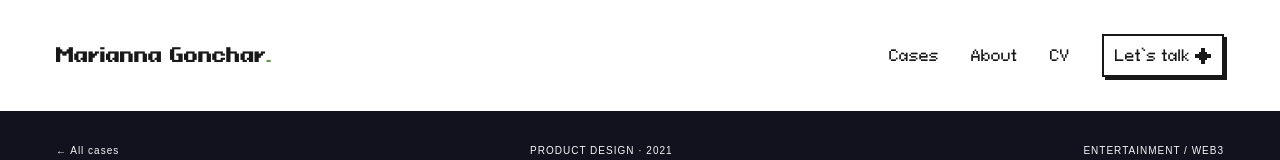
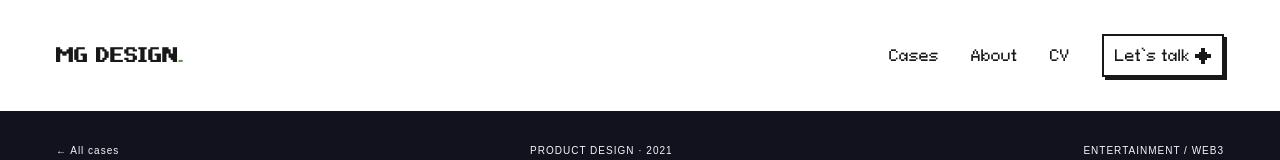
Before and after one commit to mariesanglante/marianna-portfolio, a Next.js app: page /cases/coinflix in a window 1280 px wide. Shown: the top 160 px of the page. Built offline with nearby package versions, Linux system fonts and the light colour scheme.

Commit message:
Use MG Design wordmark and gamify CV skills

```diff
--- a/app/cases/components.tsx
+++ b/app/cases/components.tsx
@@ -1,4 +1,4 @@
 const PixelStar=()=> <svg className="case-pixel-star" viewBox="0 0 16 16" aria-hidden="true"><path d="M6 0h4v4h2v2h4v4h-4v2h-2v4H6v-4H4v-2H0V6h4V4h2z"/></svg>;
 export const PixelArrow=()=> <svg className="case-pixel-arrow" viewBox="0 0 16 16" aria-hidden="true"><path d="M3 1h12v12h-3V6L4 14l-2-2 8-8H3z"/></svg>;
-export function CaseHeader({active="cases"}:{active?:"cases"|"cv"}={}){return <><a className="skip-link" href="#main">Skip to content</a><header className="site-header wrap"><a className="wordmark" href="/">Marianna Gonchar<span className="wordmark-dot">.</span></a><nav aria-label="Main navigation"><a href="/cases" aria-current={active==="cases"?"page":undefined}>Cases</a><a href="/#about">About</a><a href="/cv" aria-current={active==="cv"?"page":undefined}>CV</a><a className="nav-contact" href="mailto:marfantastik@gmail.com">Let’s talk <PixelStar/></a></nav></header></>}
+export function CaseHeader({active="cases"}:{active?:"cases"|"cv"}={}){return <><a className="skip-link" href="#main">Skip to content</a><header className="site-header wrap"><a className="wordmark" href="/" aria-label="MG Design, home">MG DESIGN<span className="wordmark-dot">.</span></a><nav aria-label="Main navigation"><a href="/cases" aria-current={active==="cases"?"page":undefined}>Cases</a><a href="/#about">About</a><a href="/cv" aria-current={active==="cv"?"page":undefined}>CV</a><a className="nav-contact" href="mailto:marfantastik@gmail.com">Let’s talk <PixelStar/></a></nav></header></>}
 export function CaseFooter({disclaimer=false}:{disclaimer?:boolean}={}){return <>{disclaimer&&<aside className="case-ip-disclaimer wrap" aria-label="Intellectual property disclaimer"><p><strong>Disclaimer.</strong> Project materials remain the intellectual property of their respective owners, including Awesomic, Inc. where credited. This case study presents my design contribution for individual portfolio review. Please do not copy, redistribute, or publish these materials.</p></aside>}<footer className="case-footer wrap"><a href="/">Marianna Gonchar.</a><span>Independent thinking. Shared ambition.</span><a href="mailto:marfantastik@gmail.com">Let’s talk <PixelStar/></a></footer></>}
--- a/app/nda-access/page.tsx
+++ b/app/nda-access/page.tsx
@@ -2,5 +2,5 @@ import AccessForm from './access-form';
 import './access.css';
 export const metadata = { title: 'Private project access — Marianna Gonchar', robots: { index: false, follow: false } };
 export default function NDAAccessPage() {
-  return <main className="nda-page" id="main"><a className="nda-wordmark" href="/">Marianna Gonchar.</a><section className="nda-card" aria-labelledby="nda-title"><span className="nda-label">NDA · RESTRICTED ACCESS</span><h1 id="nda-title">A closer look,<br/><i>by invitation.</i></h1><p>These case studies and interactive prototypes are available by request. Enter your access code to continue.</p><AccessForm/><a className="nda-request" href="mailto:marfantastik@gmail.com?subject=Portfolio%20access%20request">Request access ↗</a></section><a className="nda-back" href="/cases">← Back to selected work</a></main>;
+  return <main className="nda-page" id="main"><a className="nda-wordmark" href="/">MG DESIGN.</a><section className="nda-card" aria-labelledby="nda-title"><span className="nda-label">NDA · RESTRICTED ACCESS</span><h1 id="nda-title">A closer look,<br/><i>by invitation.</i></h1><p>These case studies and interactive prototypes are available by request. Enter your access code to continue.</p><AccessForm/><a className="nda-request" href="mailto:marfantastik@gmail.com?subject=Portfolio%20access%20request">Request access ↗</a></section><a className="nda-back" href="/cases">← Back to selected work</a></main>;
 }
--- a/app/page.tsx
+++ b/app/page.tsx
@@ -26,7 +26,7 @@ export default function Home() {
       <Link className="skip-link" href="#main">Skip to content</Link>
       <div className="portfolio-home">
       <header className="site-header wrap">
-        <Link className="wordmark" href="#main" aria-label="Marianna Gonchar, home">Marianna Gonchar<span className="wordmark-dot">.</span></Link>
+        <Link className="wordmark" href="#main" aria-label="MG Design, home">MG DESIGN<span className="wordmark-dot">.</span></Link>
         <nav aria-label="Main navigation"><Link href="#cases">Cases</Link><Link href="#about">About</Link><Link href="/cv">CV <Arrow /></Link><Link className="nav-contact" href="mailto:marfantastik@gmail.com">Let’s talk <PixelStar /></Link></nav>
       </header>
       <main id="main">
--- a/app/portfolio-polish.css
+++ b/app/portfolio-polish.css
@@ -12,7 +12,7 @@ body:not(:has(.portfolio-home,main.archive,main.case-study,main[class*="-case"],
 body:not(:has(.portfolio-home,main.archive,main.case-study,main[class*="-case"],main.simcase,main.p-main,.sv-demo,.wt-stage,.simcare-site,[class*="-prototype"],[class*="-demo"])) :is(button,[role="button"],input[type="submit"]):hover:not(:disabled){transform:translate(-2px,-2px);box-shadow:6px 6px 0 #e89bd7}
 
 /* The All Cases archive shares the 8-bit navigation and action treatment. */
-body:has(main.archive) .site-header nav a,body:has(main.archive) .archive-nav a,body:has(main.archive) .archive-card-action,body:has(main.archive) .archive-card-access,body:has(main.archive) .case-footer a{font-family:"Pixeloid Sans",monospace!important}
+body:has(main.archive) .site-header nav a,body:has(main.archive) .site-header .wordmark,body:has(main.archive) .archive-nav a,body:has(main.archive) .archive-card-action,body:has(main.archive) .archive-card-access,body:has(main.archive) .case-footer a{font-family:"Pixeloid Sans",monospace!important}
 body:has(main.archive){background-color:#fffdfd;background-image:radial-gradient(ellipse at 7% 12%,#f4c9eb55,transparent 38%),radial-gradient(ellipse at 94% 16%,#b7def455,transparent 38%),radial-gradient(ellipse at 82% 80%,#d7c8f344,transparent 40%),repeating-linear-gradient(0deg,#664d6b05 0 1px,transparent 1px 4px)}
 body:has(main.archive) .site-header nav .nav-contact{border:2px solid #171817;padding:9px 12px;box-shadow:3px 3px 0 #171817}
 body:has(main.archive) .archive-nav a{border:1px solid #171817;padding:9px 12px;box-shadow:3px 3px 0 #d7b9e5}
@@ -47,4 +47,16 @@ body:has(.case-footer):not(:has(main.archive)) .next-case>span{display:grid;plac
 :where(button,[role="button"],input[type="button"],input[type="submit"],input[type="reset"],.pill-link,.all-cases-button,.nav-contact,.archive-nav a,.archive-card-action,.case-source a,.case-aside-archive):not(:disabled){transition:transform .16s ease,box-shadow .16s ease}
 :where(button,[role="button"],input[type="button"],input[type="submit"],input[type="reset"],.pill-link,.all-cases-button,.nav-contact,.archive-nav a,.archive-card-action,.case-source a,.case-aside-archive):hover:not(:disabled){transform:translate(-2px,-2px)!important;box-shadow:4px 4px 0 #171817!important}
 @media(prefers-reduced-motion:reduce){:where(button,[role="button"],input[type="button"],input[type="submit"],input[type="reset"],.pill-link,.all-cases-button,.nav-contact,.archive-nav a,.archive-card-action,.case-source a,.case-aside-archive):not(:disabled){transition:none}}
+
+/* The CV skill tree uses blocky panels and badge-like skill tiles while staying readable. */
+#expertise.cv-section{position:relative;isolation:isolate;margin:52px 0;border:2px solid #171817;padding:clamp(24px,4vw,48px);background:linear-gradient(135deg,#fffafd,#f7faff 58%,#fff9f0);box-shadow:8px 8px 0 #d7b9e5}
+#expertise.cv-section .cv-section-label .eyebrow{font-family:"Pixeloid Sans",monospace;letter-spacing:.03em}
+#expertise.cv-section .cv-skills{gap:24px}
+#expertise.cv-section .cv-skills>article{padding:18px;border:2px solid #171817;background:#fff;box-shadow:4px 4px 0 #d7e2eb}
+#expertise.cv-section .cv-skills>article h3{font-family:"Pixeloid Sans",monospace;font-size:.9rem;line-height:1.5;margin-bottom:16px}
+#expertise.cv-section .cv-skill-items{gap:10px}
+#expertise.cv-section .cv-skill-items li{padding:8px 10px;border:1px solid #171817;border-radius:0;background:#f4f2fa;box-shadow:3px 3px 0 #e6c6e8;color:#30302d;font-size:.83rem;line-height:1.45}
+#expertise.cv-section .cv-skills>article:nth-child(3n+2) .cv-skill-items li{background:#eff8f7;box-shadow:3px 3px 0 #c8e8e4}
+#expertise.cv-section .cv-skills>article:nth-child(3n) .cv-skill-items li{background:#fff5e8;box-shadow:3px 3px 0 #f3d7a9}
+@media(max-width:700px){#expertise.cv-section{margin:35px 0;padding:20px;box-shadow:5px 5px 0 #d7b9e5}#expertise.cv-section .cv-skills>article{padding:14px}}
 @media(prefers-reduced-motion:reduce){.nda-form button{transition:none}}
```
